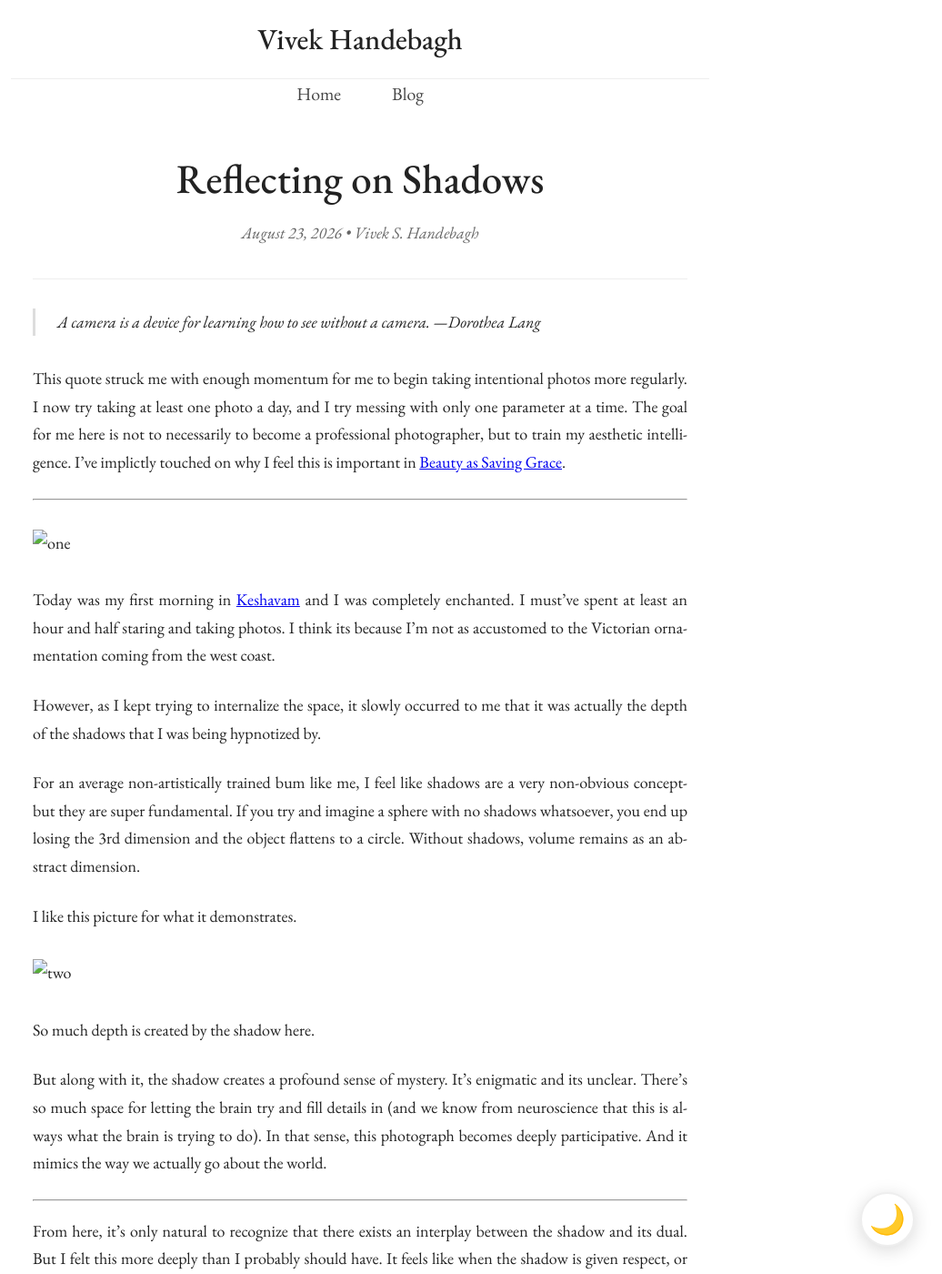
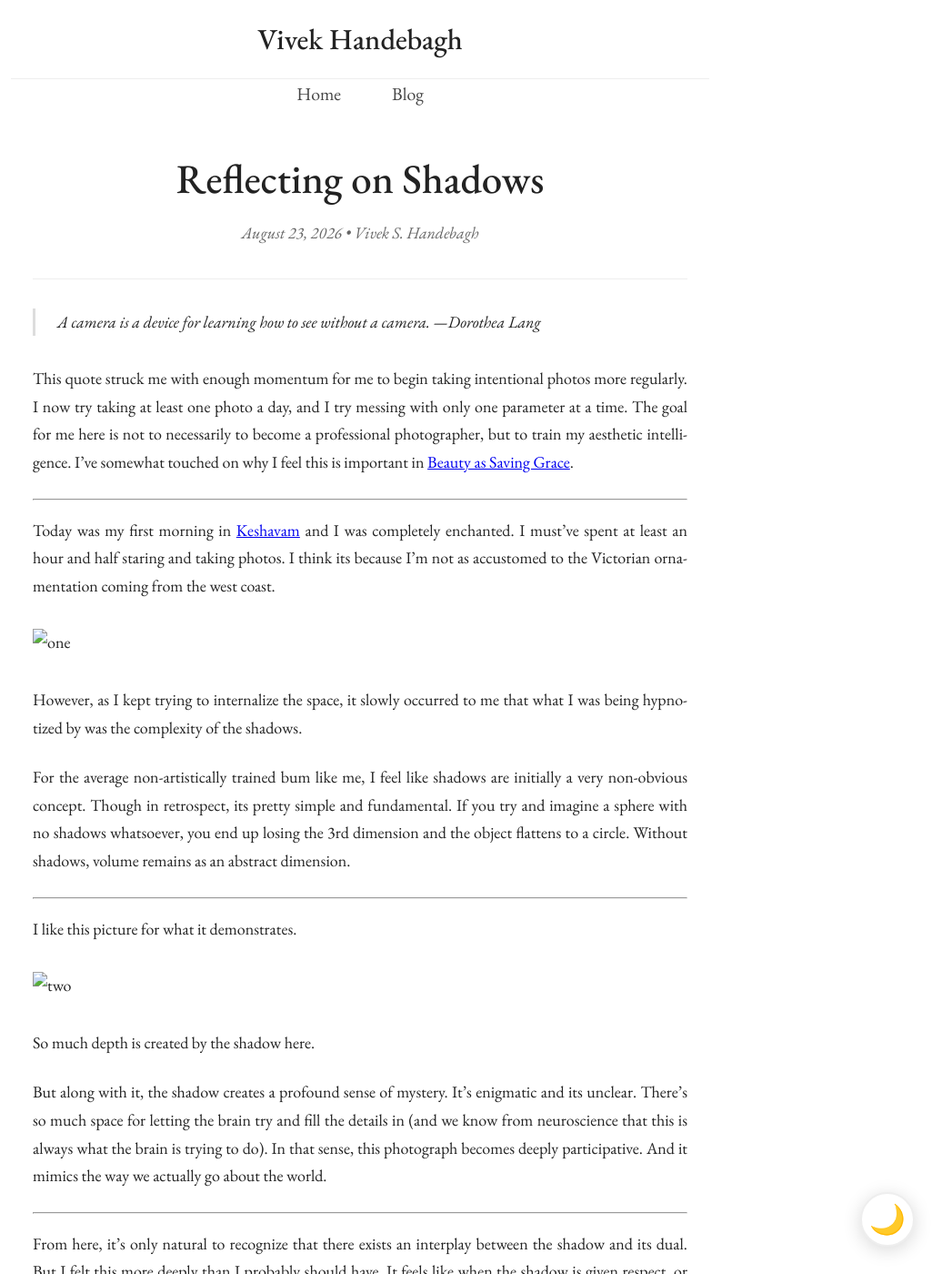
Before and after one commit to vivekhandebagh/vivekhandebagh.github.io, a Jekyll site: the page built from _posts/2026-08-23-reflecting-on-shadows.md, in a window 1280 px wide and 1400 px high. Shown: the whole window at 91% size, without its empty margins (244-1280 px from the left). Built offline with Jekyll 4.4.1, drawn with Linux system fonts in a browser that asks for light colours; some of the changed text lies outside the part shown.

Commit message:
shadow post

```diff
--- a/_posts/2026-08-23-reflecting-on-shadows.md
+++ b/_posts/2026-08-23-reflecting-on-shadows.md
@@ -10,24 +10,27 @@ math: false
 > A camera is a device for learning how to see without a camera.
 > —Dorothea Lang
 
-This quote struck me with enough momentum for me to begin taking intentional photos more regularly. I now try taking at least one photo a day, and I try messing with only one parameter at a time. The goal for me here is not to necessarily to become a professional photographer, but to train my aesthetic intelligence. I've implictly touched on why I feel this is important in [Beauty as Saving Grace]({% post_url 2026-01-25-beauty-as-saving-grace %}).
+This quote struck me with enough momentum for me to begin taking intentional photos more regularly. I now try taking at least one photo a day, and I try messing with only one parameter at a time. The goal for me here is not to necessarily to become a professional photographer, but to train my aesthetic intelligence. I've somewhat touched on why I feel this is important in [Beauty as Saving Grace]({% post_url 2026-01-25-beauty-as-saving-grace %}).
 
 ------------------------------------------------------------
+
+Today was my first morning in [Keshavam](https://www.instagram.com/keshavamdc/) and I was completely enchanted. I must've spent at least an hour and half staring and taking photos. I think its because I'm not as accustomed to the Victorian ornamentation coming from the west coast.
+
 ![one](/assets/shadow_images/IMG_5562.png)
 
 
-Today was my first morning in [Keshavam](https://www.instagram.com/keshavamdc/) and I was completely enchanted. I must've spent at least an hour and half staring and taking photos. I think its because I'm not as accustomed to the Victorian ornamentation coming from the west coast.
+However, as I kept trying to internalize the space, it slowly occurred to me that what I was being hypnotized by was the complexity of the shadows.
 
-However, as I kept trying to internalize the space, it slowly occurred to me that it was actually the depth of the shadows that I was being hypnotized by.
+For the average non-artistically trained bum like me, I feel like shadows are initially a very non-obvious concept. Though in retrospect, its pretty simple and fundamental. If you try and imagine a sphere with no shadows whatsoever, you end up losing the 3rd dimension and the object flattens to a circle. Without shadows, volume remains as an abstract dimension.
 
-For an average non-artistically trained bum like me, I feel like shadows are a very non-obvious concept- but they are super fundamental. If you try and imagine a sphere with no shadows whatsoever, you end up losing the 3rd dimension and the object flattens to a circle. Without shadows, volume remains as an abstract dimension.
+------------------------------------------------------------
 
 I like this picture for what it demonstrates.
 ![two](/assets/shadow_images/IMG_5544.png)
 
 So much depth is created by the shadow here.
 
-But along with it, the shadow creates a profound sense of mystery. It's enigmatic and its unclear. There's so much space for letting the brain try and fill details in (and we know from neuroscience that this is always what the brain is trying to do). In that sense, this photograph becomes deeply participative. And it mimics the way we actually go about the world.
+But along with it, the shadow creates a profound sense of mystery. It's enigmatic and its unclear. There's so much space for letting the brain try and fill the details in (and we know from neuroscience that this is always what the brain is trying to do). In that sense, this photograph becomes deeply participative. And it mimics the way we actually go about the world.
 
 
 --------------------------------
@@ -36,14 +39,16 @@ From here, it's only natural to recognize that there exists an interplay between
 
 ![three](/assets/shadow_images/IMG_5559.png)
 
-As in this photo, the light feels like a character, as if it's actively walking through the door. It almost feels alive.
+As in this photo, the light feels like a character, as if it's actively walking through the door.
 
 ![four](/assets/shadow_images/IMG_5563.png)
+
 
 ![five](/assets/shadow_images/staircase.png)
 
 
 Now this is interesting because even though its just a different framing of the same scene, the role of light and shadow is flipped.
+
 
 ![six](/assets/shadow_images/IMG_5564.png)
 
```
